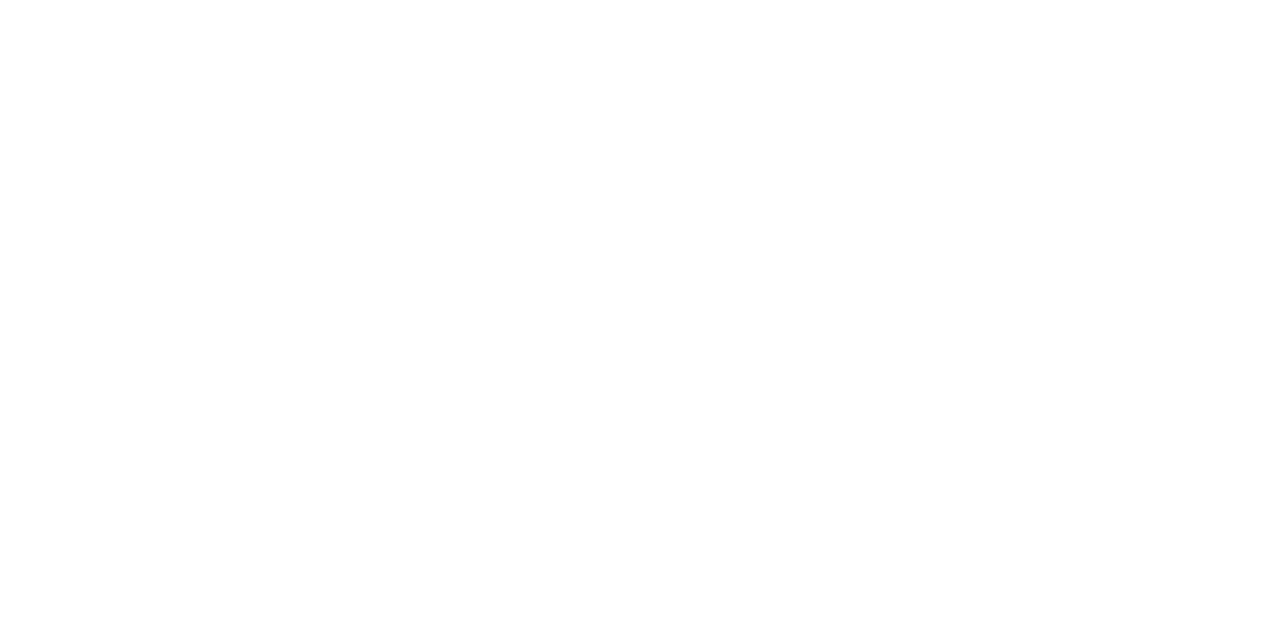
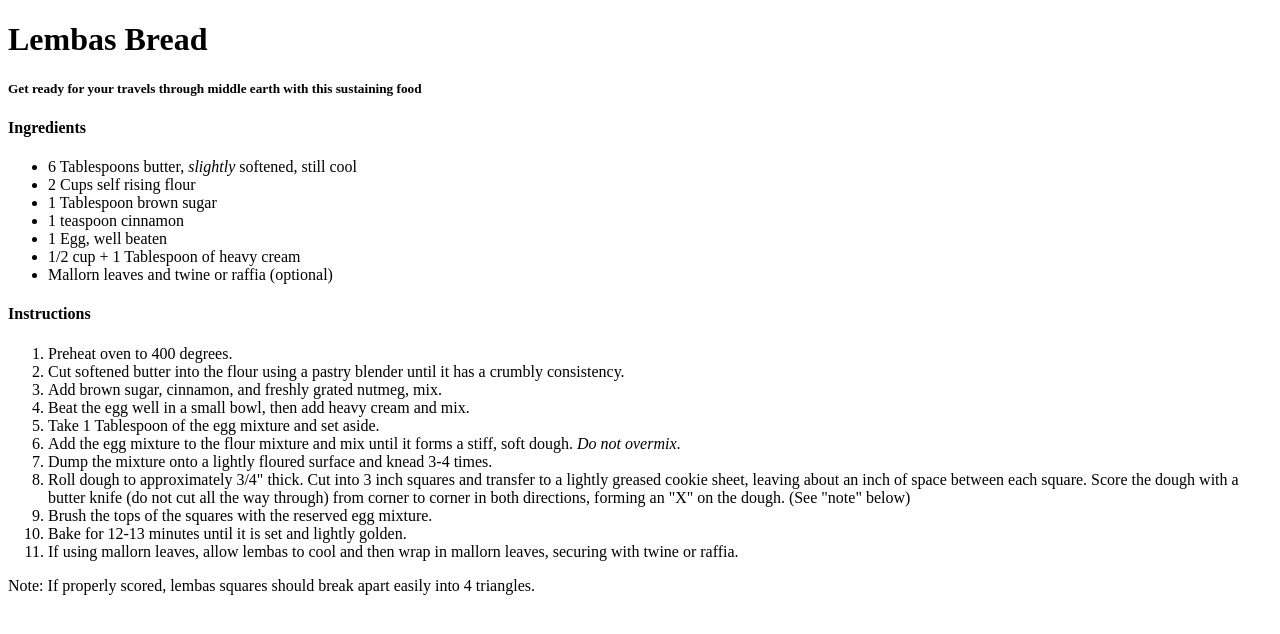
Before and after one commit to artisticspectrum/odin-recipes, a plain HTML site: page recipes/lembas.html in a window 1280 px wide. Drawn offline with Linux system fonts and the light colour scheme.

Commit message:
Add content of lembas recipe

```diff
--- a/recipes/lembas.html
+++ b/recipes/lembas.html
@@ -5,6 +5,36 @@
         <title>Lembas Bread</title>
     </head>
     <body>
-
+        <h1>Lembas Bread</h1>
+        <!--ADD LINK TO PICTURE AFTER TAKING, REMEMBER TO ADD DESCRIPTION-->
+        <h5>Get ready for your travels through middle earth with this sustaining food</h5>
+        <h4>Ingredients</h4>
+            <ul>
+                <li>6 Tablespoons butter, <em>slightly</em> softened, still cool</li>
+                <li>2 Cups self rising flour</li>
+                <li>1 Tablespoon brown sugar</li>
+                <li>1 teaspoon cinnamon</li>
+                <li>1 Egg, well beaten</li>
+                <li>1/2 cup + 1 Tablespoon of heavy cream</li>
+                <li>Mallorn leaves and twine or raffia (optional)</li>
+                    <!--Maybe make a link to "make your own mallorn leaves?"-->
+            </ul>
+        <h4>Instructions</h4>
+            <ol>
+                <li>Preheat oven to 400 degrees.</li>
+                <li>Cut softened butter into the flour using a pastry blender until it has a crumbly consistency.</li>
+                <li>Add brown sugar, cinnamon, and freshly grated nutmeg, mix.</li>
+                <li>Beat the egg well in a small bowl, then add heavy cream and mix.</li>
+                <li>Take 1 Tablespoon of the egg mixture and set aside.</li>
+                <li>Add the egg mixture to the flour mixture and mix until it forms a stiff, soft dough. <em>Do not overmix</em>.</li>
+                <li>Dump the mixture onto a lightly floured surface and knead 3-4 times.</li>
+                <li>Roll dough to approximately 3/4" thick.  Cut into 3 inch squares and transfer to a
+                    lightly greased cookie sheet, leaving about an inch of space between each square. Score the dough with a butter knife (do not cut all
+                    the way through) from corner to corner in both directions, forming an "X" on the dough. (See "note" below)</li>
+                <li>Brush the tops of the squares with the reserved egg mixture.</li>
+                <li>Bake for 12-13 minutes until it is set and lightly golden.</li>
+                <li>If using mallorn leaves, allow lembas to cool and then wrap in mallorn leaves, securing with twine or raffia. </li>
+            </ol>
+            <p>Note: If properly scored, lembas squares should break apart easily into 4 triangles.</p>
     </body>
 </html>
```
